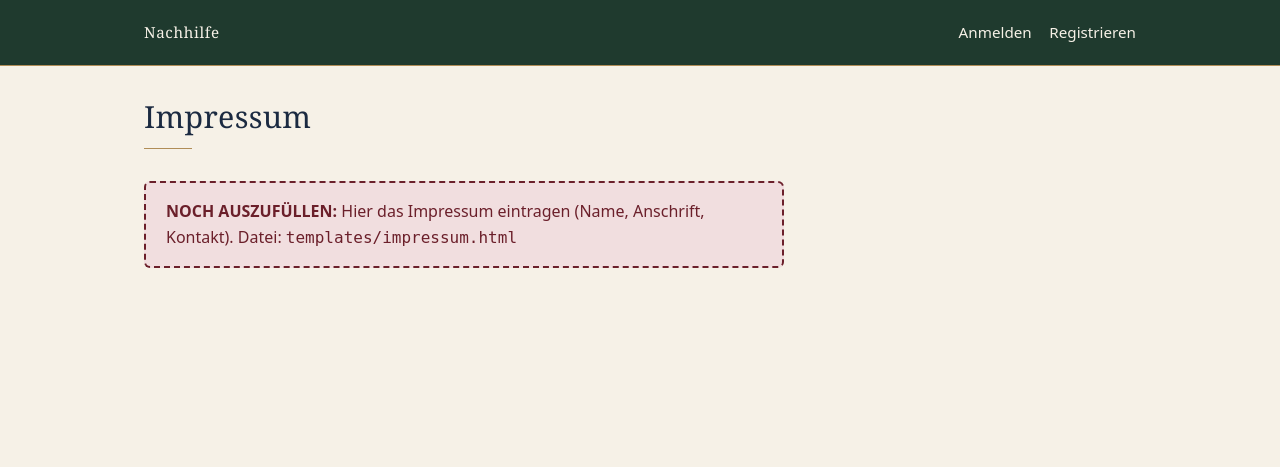
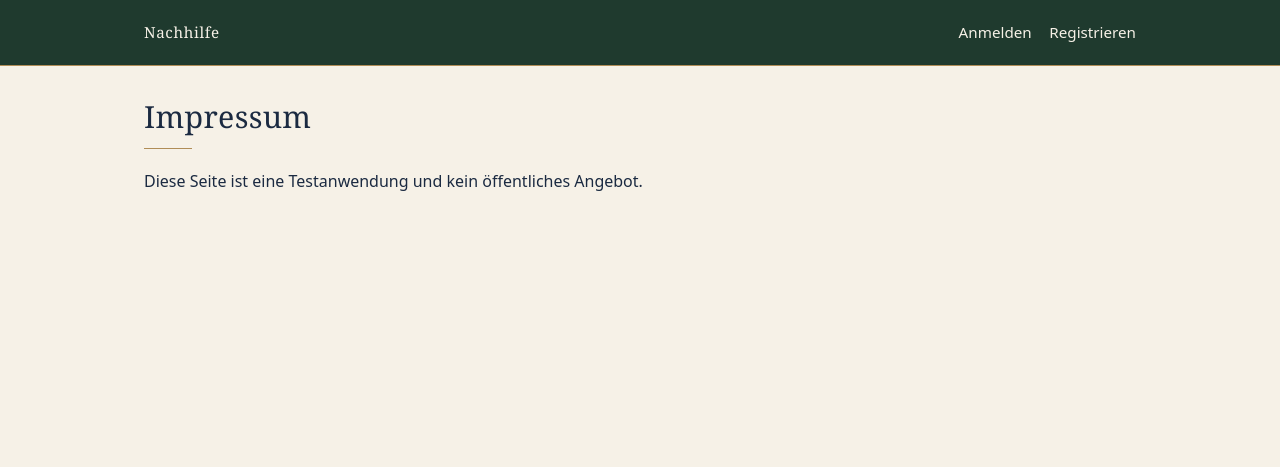
Before and after one commit to Toffifee321/nachhilfe-buchung, a Flask app: page /impressum in a window 1280 px wide. Shown: the top 467 px of the page. Run offline with Flask 3, Linux system fonts and the light colour scheme; parts of the project's set-up code (start-up, migrations or seed data) failed here and were passed over; some libraries are stand-ins or nearby versions.

Commit message:
Platzhalterkasten entfernt
Co-Authored-By: Claude Sonnet 5.5 <noreply@anthropic.com>

```diff
--- a/templates/datenschutz.html
+++ b/templates/datenschutz.html
@@ -12,10 +12,5 @@
   <p>Es werden keine Daten an Dritte weitergegeben und keine externen Dienste, Schriften oder Tracker eingebunden. Technisch notwendig ist ein Sitzungs-Cookie für die Anmeldung.</p>
   <h2>Minderjährige</h2>
   <p>Wenn Sie minderjährig sind, ist für die Nutzung dieser Seite die Zustimmung Ihrer Eltern beziehungsweise Erziehungsberechtigten nötig.</p>
-  <div class="platzhalter" role="note">
-    <strong>NOCH AUSZUFÜLLEN:</strong> Hier den rechtlich verbindlichen Datenschutztext eintragen
-    (Verantwortlicher, Rechtsgrundlage, Speicherdauer, Betroffenenrechte, Kontakt).
-    Datei: <code>templates/datenschutz.html</code>
-  </div>
 </section>
 {% endblock %}
--- a/templates/impressum.html
+++ b/templates/impressum.html
@@ -3,9 +3,6 @@
 {% block inhalt %}
 <section class="text">
   <h1>Impressum</h1>
-  <div class="platzhalter" role="note">
-    <strong>NOCH AUSZUFÜLLEN:</strong> Hier das Impressum eintragen (Name, Anschrift, Kontakt).
-    Datei: <code>templates/impressum.html</code>
-  </div>
+  <p>Diese Seite ist eine Testanwendung und kein öffentliches Angebot.</p>
 </section>
 {% endblock %}
```
